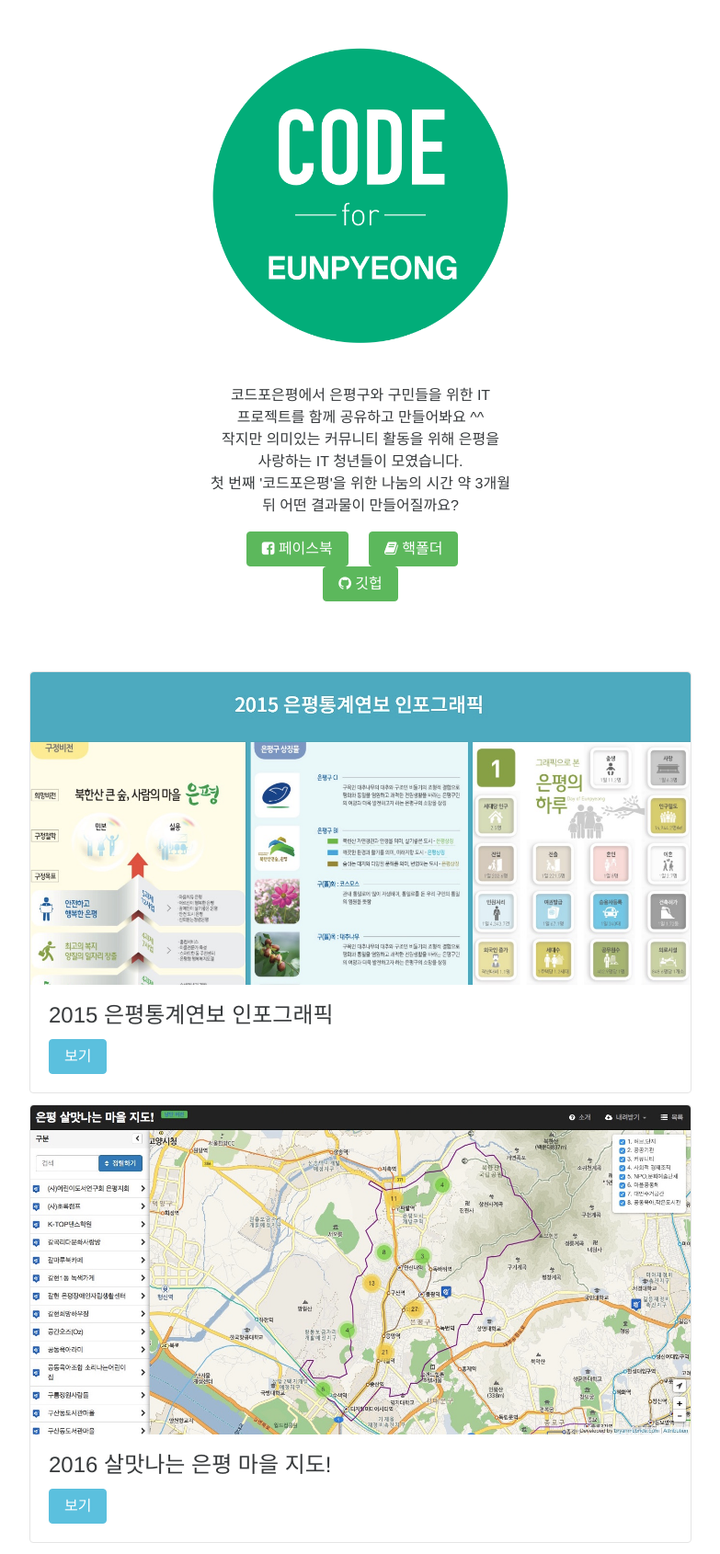
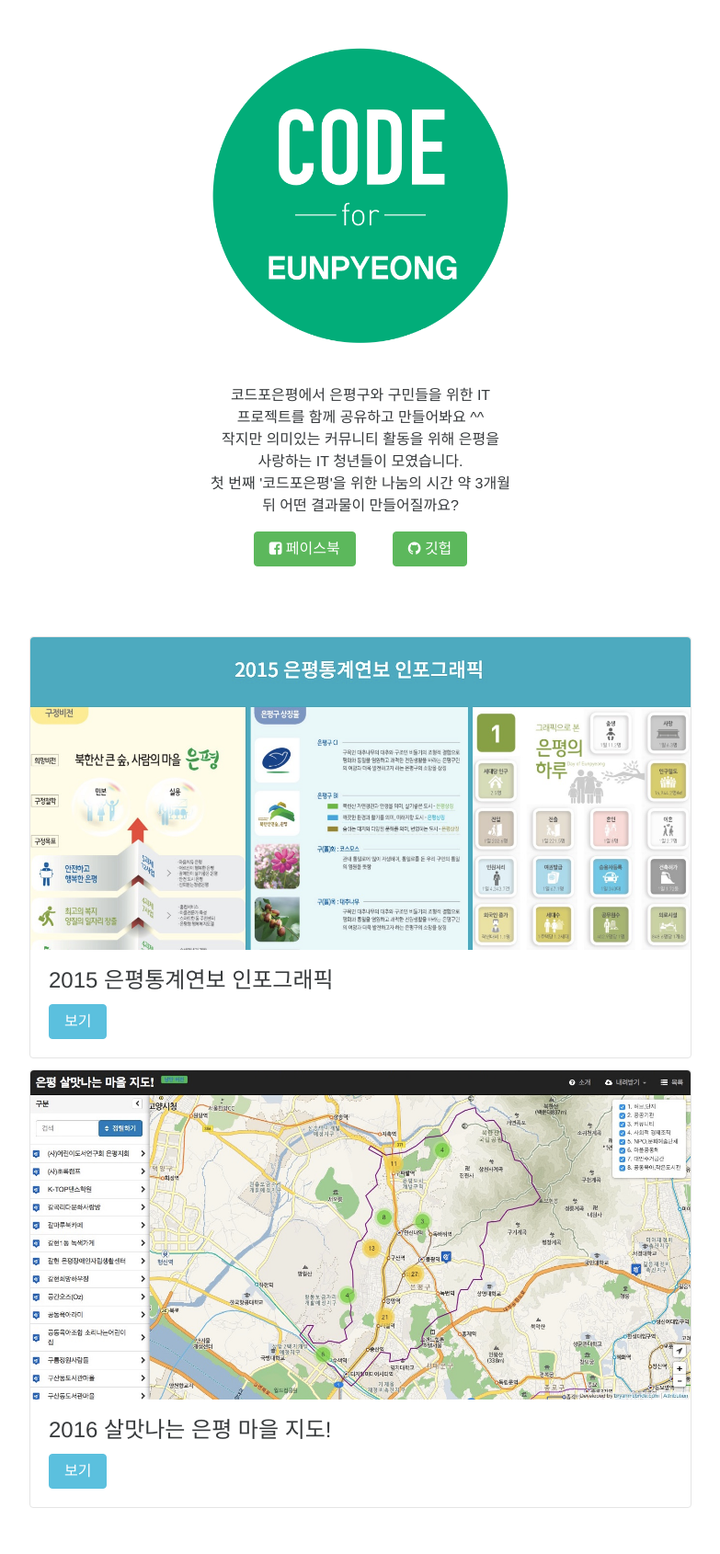
Before and after one commit to code-for-ep/code-for-ep.github.io, a Jekyll site: the page built from index.html, in a window 1280 px wide. Shown: the whole page at 92% size, without its empty margins (248-1031 px from the left). Built offline with Jekyll 4.4.1, drawn with Linux system fonts in a browser that asks for light colours; nearby versions of some CDN libraries; after the commit the page ends 1652 px from its top, so only the background shows below that.

Commit message:
구글 문서를 삭제해서 복원하기 전까지 핵폴더 버튼을 감춥니다.

```diff
--- a/index.html
+++ b/index.html
@@ -18,9 +18,9 @@ image: /assets/code-for-ep-logo.png
             <i class="fa fa-facebook-square" aria-hidden="true"></i> 페이스북
           </a>
           &nbsp;&nbsp;&nbsp;
-          <a href="http://beta.hackfoldr.org/code-for-ep" class="btn btn-success">
+          <!-- <a href="http://beta.hackfoldr.org/code-for-ep" class="btn btn-success">
             <i class="fa fa-book" aria-hidden="true"></i> 핵폴더
-          </a>
+          </a> -->
           &nbsp;&nbsp;&nbsp;
           <a href="https://github.com/code-for-ep" class="btn btn-success">
             <i class="fa fa-github" aria-hidden="true"></i> 깃헙
```
